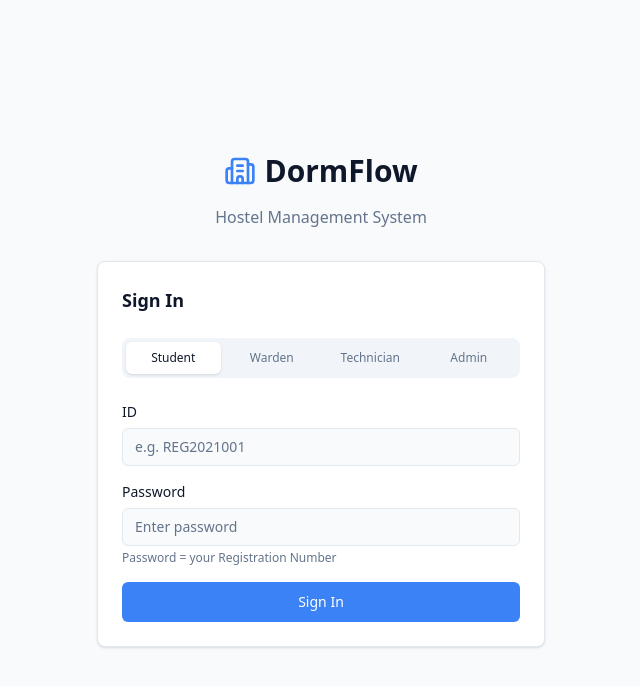
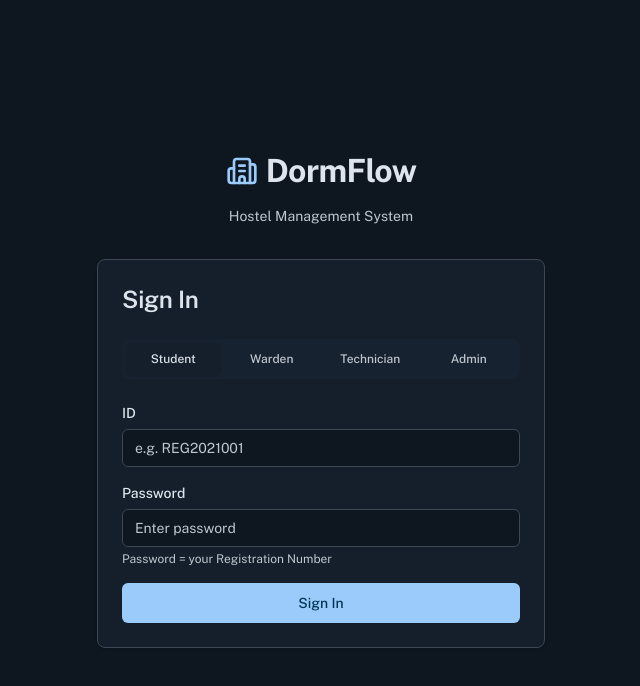
Before and after one commit to 7sg56/DormFlow, a Next.js app in the folder frontend/: page /login in a window 1280 px wide. Shown: the top 686 px of the page, without its empty margins (319-959 px from the left). Built offline with nearby package versions, Linux system fonts and the light colour scheme; no server answers.

Commit message:
feat(ui): implement Efficient Utility dark theme design tokens and typography

```diff
--- a/frontend/src/app/globals.css
+++ b/frontend/src/app/globals.css
@@ -1,52 +1,318 @@
+/* Google Fonts */
+@import url('https://fonts.googleapis.com/css2?family=Public+Sans:wght@400;500;600;700&family=Inter:wght@400;500;600;700&display=swap');
+
 @import "tailwindcss";
 
+/* ═══════════════════════════════════════════════════════
+   DormFlow Design System — "Efficient Utility" (Dark)
+   Brand: Operational Trust & Data Clarity
+   ═══════════════════════════════════════════════════════ */
+
 :root {
-  --background: #f8fafc;
-  --foreground: #0f172a;
-  --primary: #3b82f6;
-  --primary-foreground: #ffffff;
-  --muted: #f1f5f9;
-  --muted-foreground: #64748b;
-  --border: #e2e8f0;
-  --card: #ffffff;
-  --card-foreground: #0f172a;
-  --radius: 0.5rem;
+  /* ── Surface System (Dark) ── */
+  --surface: #0e1720;
+  --surface-dim: #0e1720;
+  --surface-bright: #1a2632;
+  --surface-container-lowest: #090f15;
+  --surface-container-low: #131d28;
+  --surface-container: #172230;
+  --surface-container-high: #1c2a38;
+  --surface-container-highest: #233342;
+
+  /* ── Text on Surface (Dark — light text) ── */
+  --on-surface: #dde4ec;
+  --on-surface-variant: #bfc6cf;
+
+  /* ── Inverse ── */
+  --inverse-surface: #dde4ec;
+  --inverse-on-surface: #273238;
+
+  /* ── Outline ── */
+  --outline: #8a9099;
+  --outline-variant: #3c4753;
+
+  /* ── Primary ── */
+  --primary: #9acbfb;
+  --on-primary: #003555;
+  --primary-container: #2e628c;
+  --on-primary-container: #cee5ff;
+  --inverse-primary: #0b4a73;
+  --surface-tint: #9acbfb;
+
+  /* ── Secondary ── */
+  --secondary: #91cdff;
+  --on-secondary: #003351;
+  --secondary-container: #004b72;
+  --on-secondary-container: #cce5ff;
+
+  /* ── Tertiary (Teal) ── */
+  --tertiary: #59d9d9;
+  --on-tertiary: #003838;
+  --tertiary-container: #006a6a;
+  --on-tertiary-container: #79f6f5;
+
+  /* ── Error ── */
+  --error: #ffb4ab;
+  --on-error: #690005;
+  --error-container: #93000a;
+  --on-error-container: #ffdad6;
+
+  /* ── Semantic Status Colors (Dark-adapted, high saturation) ── */
+  --success: #4ade80;
+  --success-bg: #14532d;
+  --success-text: #86efac;
+
+  --warning: #fbbf24;
+  --warning-bg: #713f12;
+  --warning-text: #fde68a;
+
+  --danger: #f87171;
+  --danger-bg: #7f1d1d;
+  --danger-text: #fca5a5;
+
+  --info: #60a5fa;
+  --info-bg: #1e3a5f;
+  --info-text: #93c5fd;
+
+  /* ── Fixed Colors ── */
+  --primary-fixed: #cee5ff;
+  --primary-fixed-dim: #9acbfb;
+  --on-primary-fixed: #001d32;
+  --on-primary-fixed-variant: #0b4a73;
+
+  --secondary-fixed: #cce5ff;
+  --secondary-fixed-dim: #91cdff;
+  --on-secondary-fixed: #001e31;
+  --on-secondary-fixed-variant: #004b72;
+
+  --tertiary-fixed: #79f6f5;
+  --tertiary-fixed-dim: #59d9d9;
+  --on-tertiary-fixed: #002020;
+  --on-tertiary-fixed-variant: #004f4f;
+
+  /* ── Mapped Semantic Tokens ── */
+  --background: #0e1720;
+  --foreground: #dde4ec;
+  --card: #151f2b;
+  --card-foreground: #dde4ec;
+  --muted: #172230;
+  --muted-foreground: #bfc6cf;
+  --border: #3c4753;
+  --ring: #9acbfb;
+
+  /* ── Spacing (4px baseline) ── */
+  --space-unit: 4px;
+  --space-1: 4px;
+  --space-2: 8px;
+  --space-3: 12px;
+  --space-4: 16px;
+  --space-5: 20px;
+  --space-6: 24px;
+  --space-8: 32px;
+
+  /* ── Border Radius ── */
+  --radius-sm: 0.125rem;
+  --radius: 0.25rem;
+  --radius-md: 0.375rem;
+  --radius-lg: 0.5rem;
+  --radius-xl: 0.75rem;
+  --radius-full: 9999px;
+
+  /* ── Typography ── */
+  --font-headline: 'Public Sans', system-ui, -apple-system, sans-serif;
+  --font-body: 'Public Sans', system-ui, -apple-system, sans-serif;
+  --font-ui: 'Inter', system-ui, -apple-system, sans-serif;
+
+  /* ── Elevation (dark flat-plus approach — subtle light edges) ── */
+  --shadow-sm: 0 1px 2px 0 rgba(0, 0, 0, 0.3);
+  --shadow-md: 0 2px 8px -2px rgba(0, 0, 0, 0.4), 0 1px 3px -1px rgba(0, 0, 0, 0.3);
+  --shadow-lg: 0 4px 16px -4px rgba(0, 0, 0, 0.5), 0 2px 6px -2px rgba(0, 0, 0, 0.3);
+  --shadow-overlay: 0 8px 32px -8px rgba(0, 0, 0, 0.6);
 }
 
+/* ── Tailwind v4 Theme Mapping ── */
 @theme inline {
   --color-background: var(--background);
   --color-foreground: var(--foreground);
   --color-primary: var(--primary);
-  --color-primary-foreground: var(--primary-foreground);
+  --color-primary-foreground: var(--on-primary);
+  --color-primary-hover: var(--primary-fixed-dim);
+  --color-primary-container: var(--primary-container);
+  --color-on-primary: var(--on-primary);
+  --color-on-primary-container: var(--on-primary-container);
   --color-muted: var(--muted);
   --color-muted-foreground: var(--muted-foreground);
   --color-border: var(--border);
   --color-card: var(--card);
   --color-card-foreground: var(--card-foreground);
-  --radius-lg: var(--radius);
-  --radius-md: calc(var(--radius) - 2px);
-  --radius-sm: calc(var(--radius) - 4px);
-  --font-sans: var(--font-geist-sans);
-  --font-mono: var(--font-geist-mono);
+  --color-ring: var(--ring);
+  --color-surface: var(--surface);
+  --color-surface-dim: var(--surface-dim);
+  --color-surface-container: var(--surface-container);
+  --color-surface-container-low: var(--surface-container-low);
+  --color-surface-container-high: var(--surface-container-high);
+  --color-surface-container-highest: var(--surface-container-highest);
+  --color-surface-container-lowest: var(--surface-container-lowest);
+  --color-on-surface: var(--on-surface);
+  --color-on-surface-variant: var(--on-surface-variant);
+  --color-outline: var(--outline);
+  --color-outline-variant: var(--outline-variant);
+  --color-tertiary: var(--tertiary);
+  --color-on-tertiary: var(--on-tertiary);
+  --color-tertiary-container: var(--tertiary-container);
+  --color-on-tertiary-container: var(--on-tertiary-container);
+  --color-secondary: var(--secondary);
+  --color-secondary-container: var(--secondary-container);
+  --color-on-secondary-container: var(--on-secondary-container);
+  --color-inverse-surface: var(--inverse-surface);
+  --color-inverse-on-surface: var(--inverse-on-surface);
+  --color-error: var(--error);
+  --color-on-error: var(--on-error);
+  --color-error-container: var(--error-container);
+  --color-on-error-container: var(--on-error-container);
+  --color-success: var(--success);
+  --color-success-bg: var(--success-bg);
+  --color-success-text: var(--success-text);
+  --color-warning: var(--warning);
+  --color-warning-bg: var(--warning-bg);
+  --color-warning-text: var(--warning-text);
+  --color-danger: var(--danger);
+  --color-danger-bg: var(--danger-bg);
+  --color-danger-text: var(--danger-text);
+  --color-info: var(--info);
+  --color-info-bg: var(--info-bg);
+  --color-info-text: var(--info-text);
+  --radius-lg: var(--radius-lg);
+  --radius-md: var(--radius-md);
+  --radius-sm: var(--radius-sm);
+  --font-sans: var(--font-body);
+  --font-mono: 'SF Mono', 'Fira Code', 'Cascadia Code', monospace;
+  --font-headline: var(--font-headline);
+  --font-ui: var(--font-ui);
 }
 
-@media (prefers-color-scheme: dark) {
-  :root {
-    --background: #09090b;
-    --foreground: #fafafa;
-    --primary: #2563eb;
-    --primary-foreground: #ffffff;
-    --muted: #27272a;
-    --muted-foreground: #a1a1aa;
-    --border: #27272a;
-    --card: #18181b;
-    --card-foreground: #fafafa;
-  }
+/* ── Base Styles ── */
+* {
+  border-color: var(--border);
+}
+
+html {
+  -webkit-font-smoothing: antialiased;
+  -moz-osx-font-smoothing: grayscale;
+  text-rendering: optimizeLegibility;
+  color-scheme: dark;
 }
 
 body {
   background: var(--background);
   color: var(--foreground);
-  font-family: var(--font-sans), sans-serif;
-  -webkit-font-smoothing: antialiased;
+  font-family: var(--font-body);
+  font-size: 14px;
+  line-height: 1.5;
+  letter-spacing: 0;
 }
+
+/* ── Headlines ── */
+h1, h2, h3, h4, h5, h6 {
+  font-family: var(--font-headline);
+  color: var(--on-surface);
+  letter-spacing: -0.02em;
+}
+
+h1 {
+  font-size: 32px;
+  font-weight: 700;
+  line-height: 1.2;
+}
+
+h2 {
+  font-size: 24px;
+  font-weight: 600;
+  line-height: 1.3;
+  letter-spacing: -0.01em;
+}
+
+h3 {
+  font-size: 18px;
+  font-weight: 600;
+  line-height: 1.35;
+}
+
+/* ── Label Typography ── */
+.label-md {
+  font-family: var(--font-ui);
+  font-size: 12px;
+  font-weight: 600;
+  line-height: 1;
+  letter-spacing: 0.05em;
+  text-transform: uppercase;
+}
+
+/* ── Tabular Data Typography ── */
+.data-tabular {
+  font-family: var(--font-ui);
+  font-size: 14px;
+  font-weight: 500;
+  line-height: 1.4;
+  letter-spacing: -0.01em;
+  font-variant-numeric: tabular-nums;
+}
+
+/* ── Focus Styles ── */
+:focus-visible {
+  outline: 2px solid var(--ring);
+  outline-offset: 2px;
+}
+
+/* ── Custom Scrollbar (Dark) ── */
+::-webkit-scrollbar {
+  width: 6px;
+  height: 6px;
+}
+
+::-webkit-scrollbar-track {
+  background: transparent;
+}
+
+::-webkit-scrollbar-thumb {
+  background: var(--outline-variant);
+  border-radius: var(--radius-full);
+}
+
+::-webkit-scrollbar-thumb:hover {
+  background: var(--outline);
+}
+
+/* ── Selection ── */
+::selection {
+  background: var(--primary-container);
+  color: var(--on-primary-container);
+}
+
+/* ── Animations ── */
+@keyframes fadeIn {
+  from { opacity: 0; transform: translateY(4px); }
+  to { opacity: 1; transform: translateY(0); }
+}
+
+@keyframes slideInLeft {
+  from { opacity: 0; transform: translateX(-12px); }
+  to { opacity: 1; transform: translateX(0); }
+}
+
+@keyframes pulse-subtle {
+  0%, 100% { opacity: 1; }
+  50% { opacity: 0.6; }
+}
+
+.animate-fade-in {
+  animation: fadeIn 0.3s ease-out forwards;
+}
+
+.animate-slide-in-left {
+  animation: slideInLeft 0.25s ease-out forwards;
+}
+
+.animate-pulse-subtle {
+  animation: pulse-subtle 2s ease-in-out infinite;
+}
--- a/frontend/src/app/layout.tsx
+++ b/frontend/src/app/layout.tsx
@@ -1,21 +1,10 @@
 import type { Metadata } from "next";
-import { Geist, Geist_Mono } from "next/font/google";
 import { AuthProvider } from "@/lib/auth";
 import "./globals.css";
 
-const geistSans = Geist({
-  variable: "--font-geist-sans",
-  subsets: ["latin"],
-});
-
-const geistMono = Geist_Mono({
-  variable: "--font-geist-mono",
-  subsets: ["latin"],
-});
-
 export const metadata: Metadata = {
   title: "DormFlow - Hostel Management System",
-  description: "Modern Hostel Management made simple.",
+  description: "Institutional dormitory management platform for administrators, wardens, and students. Streamlined workflows for room allocation, fee tracking, and maintenance operations.",
 };
 
 export default function RootLayout({
@@ -25,9 +14,7 @@ export default function RootLayout({
 }>) {
   return (
     <html lang="en">
-      <body
-        className={`${geistSans.variable} ${geistMono.variable} antialiased`}
-      >
+      <body className="antialiased">
         <AuthProvider>
           {children}
         </AuthProvider>
```
